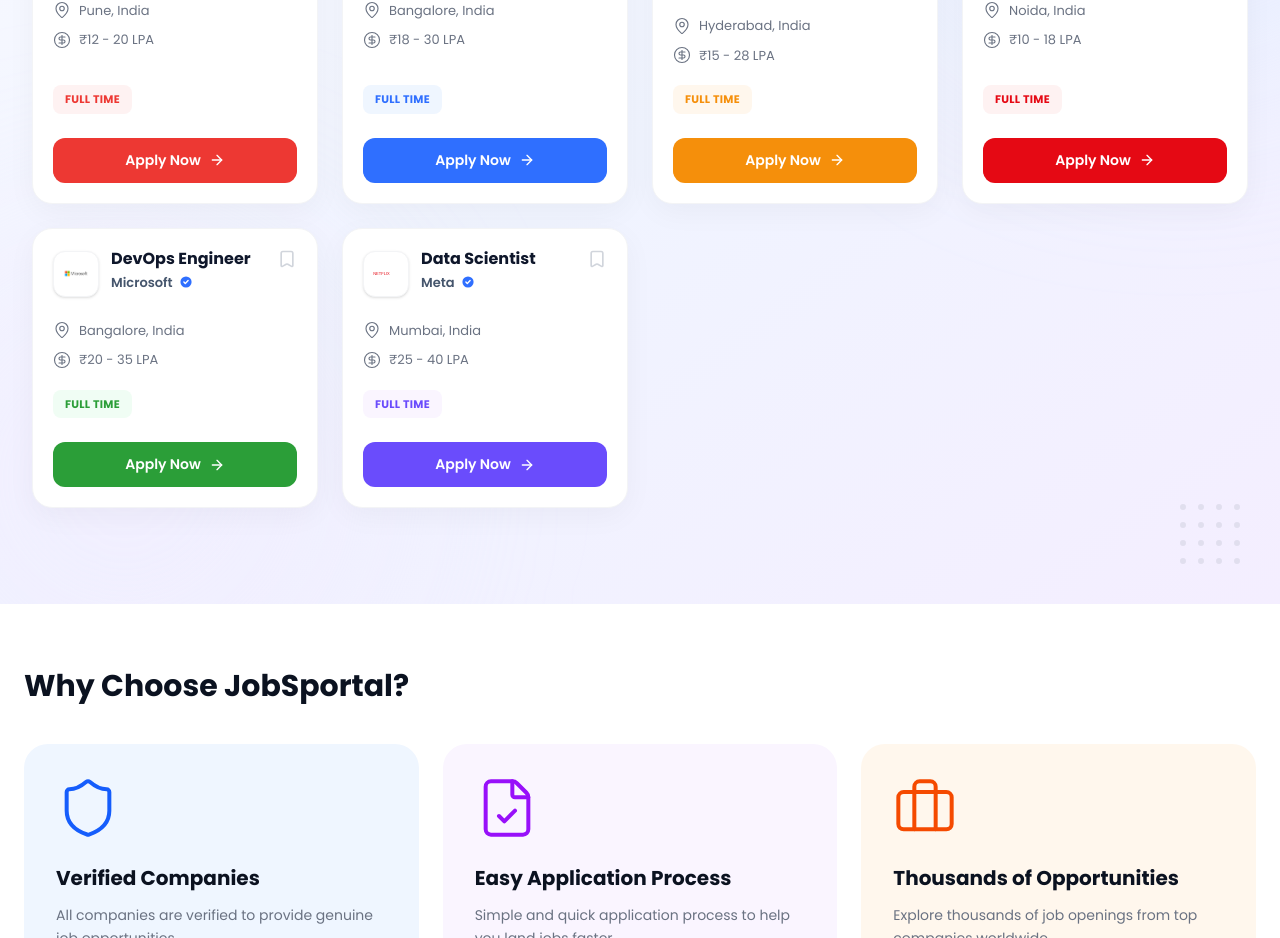
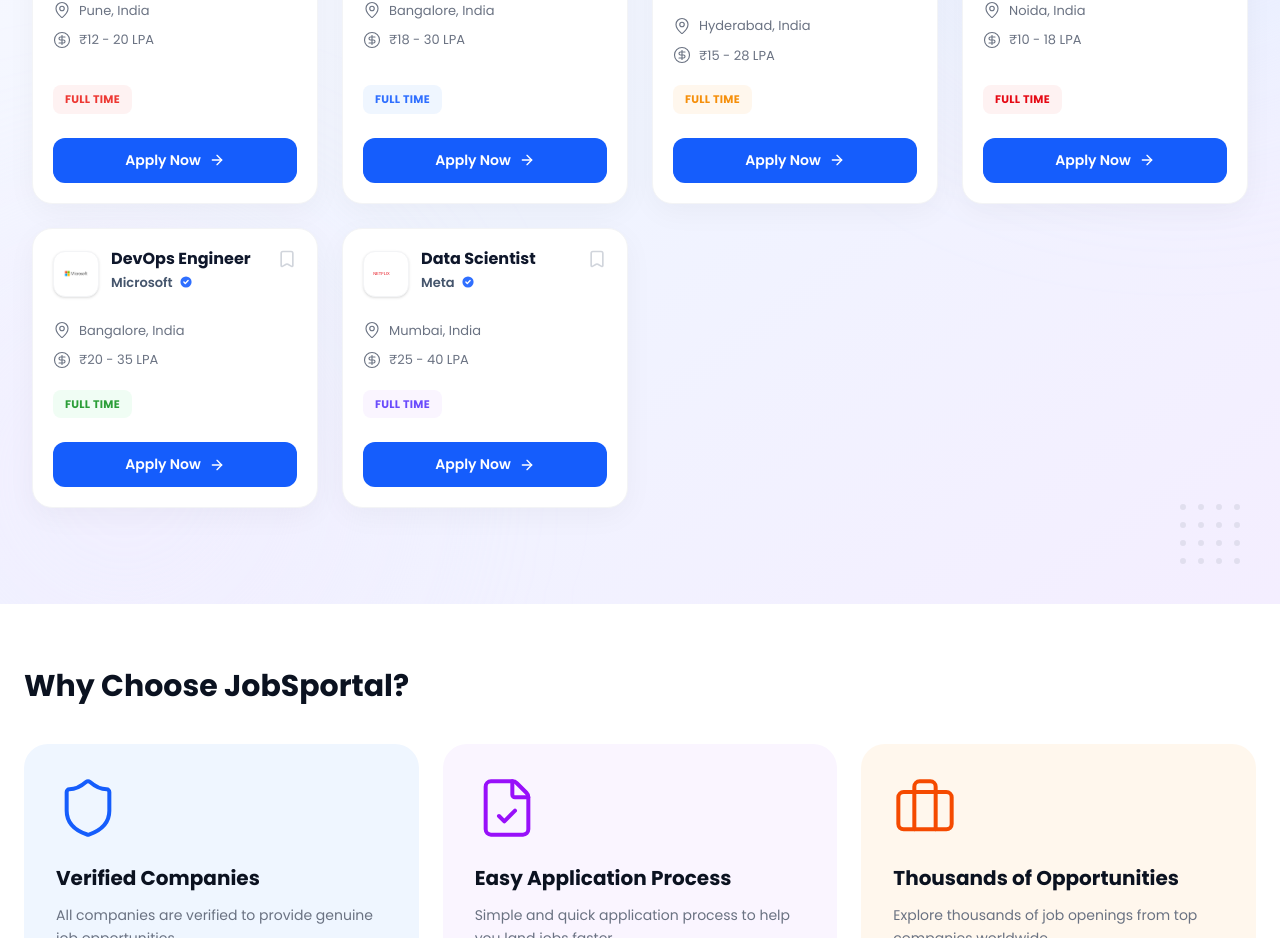
Before and after one commit to dnyandeoShekade/Job_board, a Next.js app: page / in a window 1280 px wide. Shown: the part 1859-2797 px from the top of the page. Built offline with nearby package versions, Linux system fonts and the light colour scheme.

Commit message:
chnage color of the button

```diff
--- a/components/Homepage/FeaturedJobs.js
+++ b/components/Homepage/FeaturedJobs.js
@@ -15,8 +15,7 @@ const jobs = [
     salary: "₹12 - 20 LPA",
     badge: "Full Time",
     theme: {
-      btn: "bg-[#ed3833]",
-      hover: "hover:bg-[#d62823]",
+      btn: "bg-[#155DFC]",
       badgeBg: "bg-red-50",
       badgeText: "text-[#ed3833]",
     },
@@ -30,8 +29,7 @@ const jobs = [
     salary: "₹18 - 30 LPA",
     badge: "Full Time",
     theme: {
-      btn: "bg-[#2f6fff]",
-      hover: "hover:bg-[#2052c9]",
+      btn: "bg-[#155DFC]",
       badgeBg: "bg-blue-50",
       badgeText: "text-[#2f6fff]",
     },
@@ -45,8 +43,7 @@ const jobs = [
     salary: "₹15 - 28 LPA",
     badge: "Full Time",
     theme: {
-      btn: "bg-[#f58f0b]",
-      hover: "hover:bg-[#db7e07]",
+      btn: "bg-[#155DFC]",
       badgeBg: "bg-orange-50",
       badgeText: "text-[#f58f0b]",
     },
@@ -60,8 +57,7 @@ const jobs = [
     salary: "₹10 - 18 LPA",
     badge: "Full Time",
     theme: {
-      btn: "bg-[#e50914]",
-      hover: "hover:bg-[#b80710]",
+      btn: "bg-[#155DFC]",
       badgeBg: "bg-red-50",
       badgeText: "text-[#e50914]",
     },
@@ -75,8 +71,7 @@ const jobs = [
     salary: "₹20 - 35 LPA",
     badge: "Full Time",
     theme: {
-      btn: "bg-[#2b9e38]",
-      hover: "hover:bg-[#217d2c]",
+      btn: "bg-[#155DFC]",
       badgeBg: "bg-green-50",
       badgeText: "text-[#2b9e38]",
     },
@@ -90,8 +85,7 @@ const jobs = [
     salary: "₹25 - 40 LPA",
     badge: "Full Time",
     theme: {
-      btn: "bg-[#6a4cfc]",
-      hover: "hover:bg-[#5235d9]",
+      btn: "bg-[#155DFC]",
       badgeBg: "bg-purple-50",
       badgeText: "text-[#6a4cfc]",
     },
```
